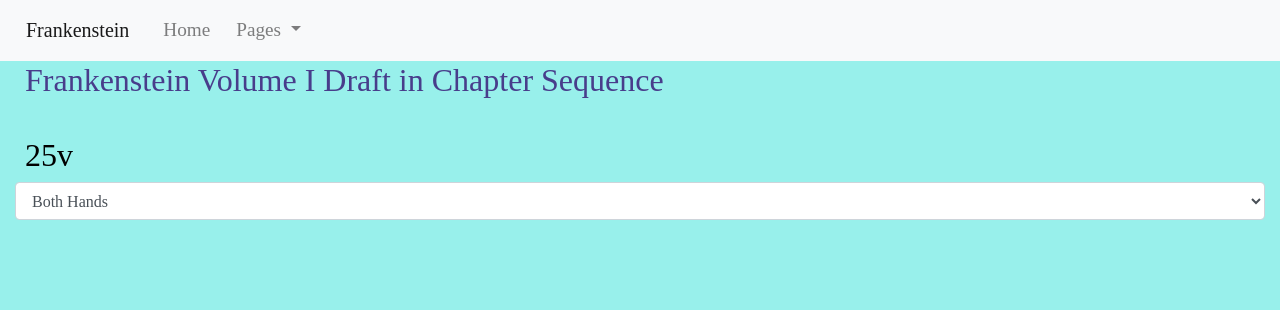
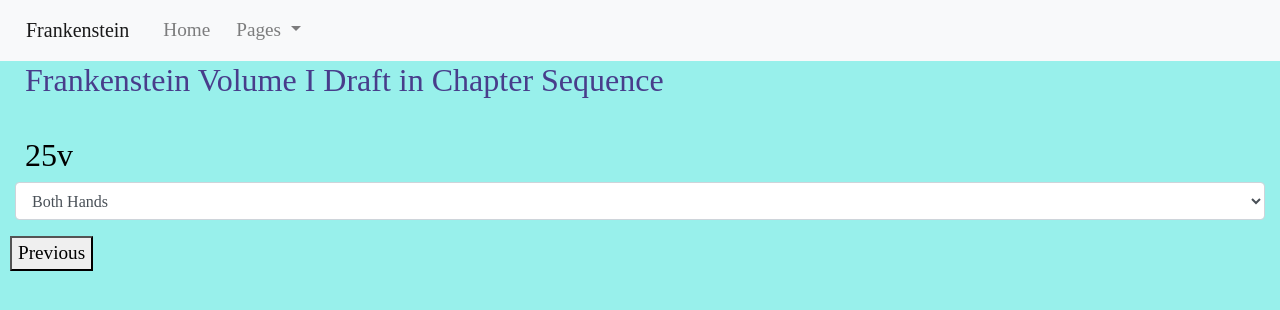
Before and after one commit to Floresfnz/UA-FRANKENSTEIN-TAD2425, a plain HTML site: page 25v.html in a window 1280 px wide. Drawn offline with nearby package versions, Linux system fonts and the light colour scheme; a script that the page names is missing.

Commit message:
Update 25v.html

```diff
--- a/25v.html
+++ b/25v.html
@@ -66,5 +66,8 @@
     <script src="https://cdnjs.cloudflare.com/ajax/libs/popper.js/1.14.7/umd/popper.min.js" integrity="sha384-UO2eT0CpHqdSJQ6hJty5KVphtPhzWj9WO1clHTMGa3JDZwrnQq4sF86dIHNDz0W1" crossorigin="anonymous"></script>
     <script src="https://stackpath.bootstrapcdn.com/bootstrap/4.3.1/js/bootstrap.min.js" integrity="sha384-JjSmVgyd0p3pXB1rRibZUAYoIIy6OrQ6VrjIEaFf/nJGzIxFDsf4x0xIM+B07jRM" crossorigin="anonymous"></script>
     <script src="script.js"></script>
+    <div>
+      <a href="25r.html"><button>Previous</button></a>
+  </div>
   </body>
 </html>
```
